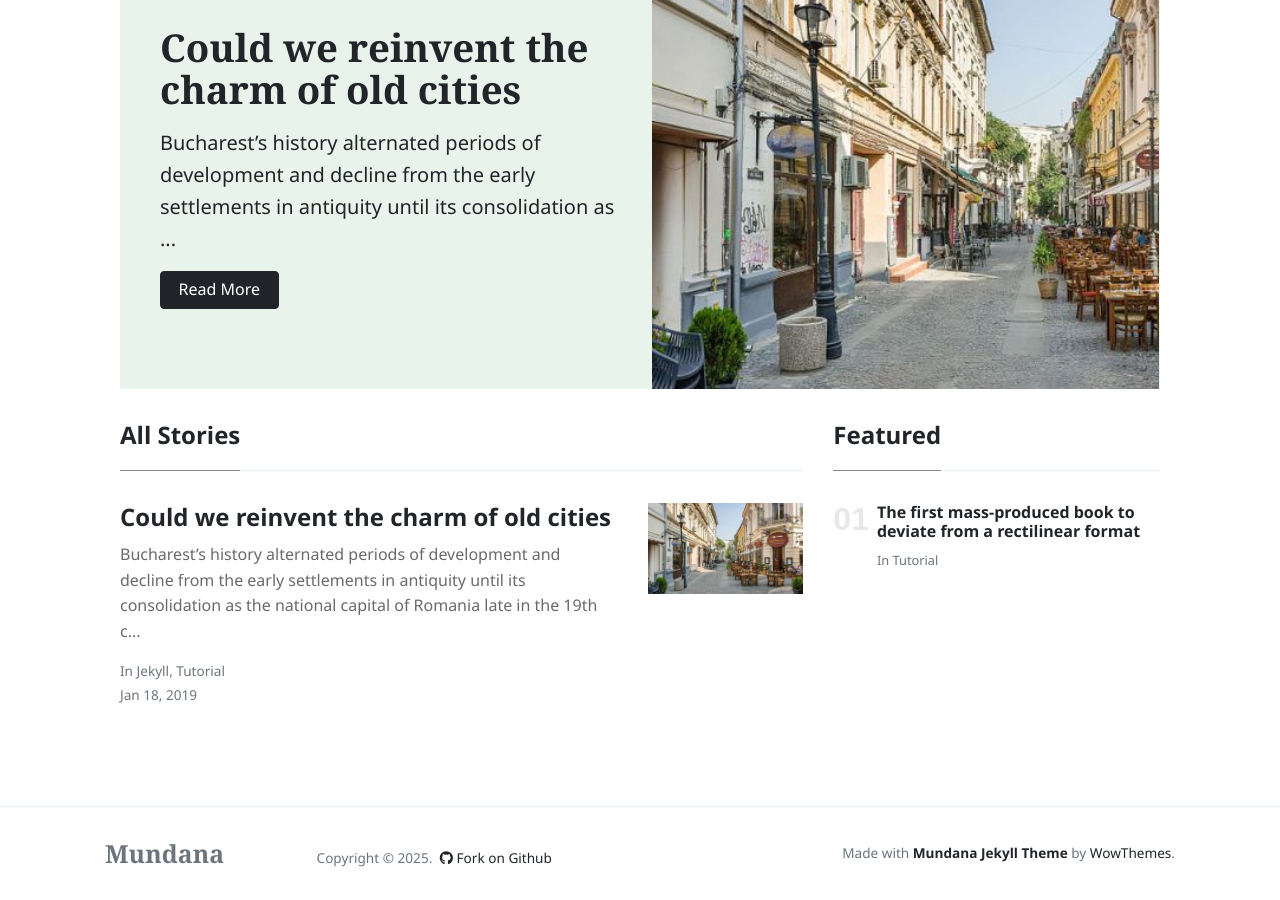
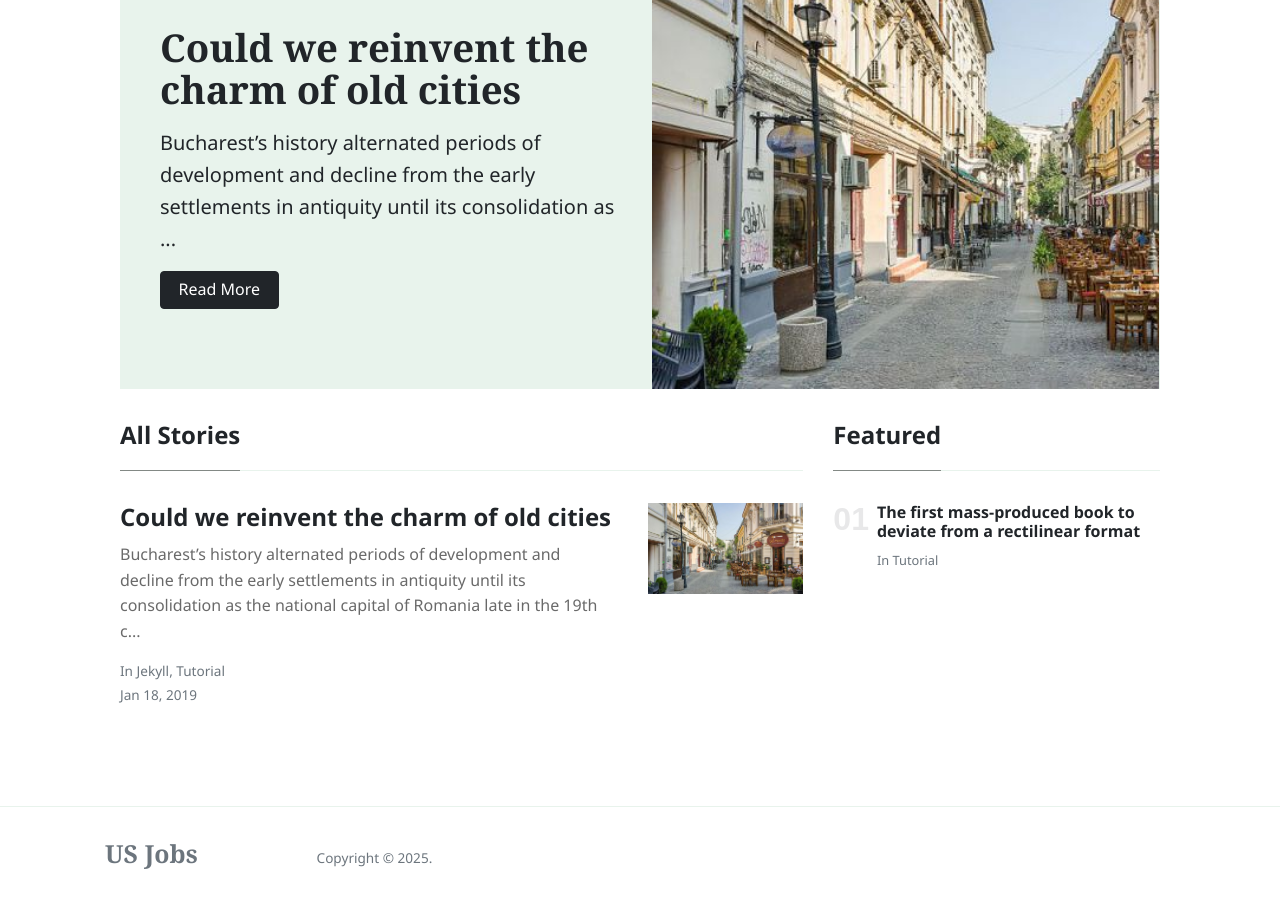
Before and after one commit to us-jobs/us-jobs.github.io, a Jekyll site: the page built from index.html, in a window 1280 px wide and 900 px high, scrolled down 565 px. Built offline with Jekyll 4.4.1, drawn with Linux system fonts in a browser that asks for light colours; nearby versions of some CDN libraries; the list of posts is cut into pages by our own code.

Commit message:
added git changes

```diff
--- a/_layouts/default.html
+++ b/_layouts/default.html
@@ -77,15 +77,9 @@
         <div class="container">
         <div class="row align-items-center justify-content-between">
             <div>
-                <span class="navbar-brand mr-2 mb-0"><strong>Mundana</strong></span>
+                <span class="navbar-brand mr-2 mb-0"><strong>US Jobs</strong></span>
                 <span>Copyright © <script>document.write(new Date().getFullYear())</script>.</span>
 
-                <!--  Github Repo Star Btn-->
-                <a class="text-dark ml-1" target="_blank" href="https://github.com/wowthemesnet/mundana-theme-jekyll"><i class="fab fa-github"></i> Fork on Github</a>
-
-            </div>
-            <div>
-                Made with <a target="_blank" class="text-dark font-weight-bold" href="https://www.wowthemes.net/mundana-jekyll-theme/"> Mundana Jekyll Theme </a> by <a class="text-dark" target="_blank" href="https://www.wowthemes.net">WowThemes</a>.
             </div>
         </div>
         </div>
--- a/index.html
+++ b/index.html
@@ -1,5 +1,5 @@
 ---
-title: "Mundana Free Jekyll Theme"
+title: "US Jobs"
 layout: default
 pagination:
     enabled: true
```
